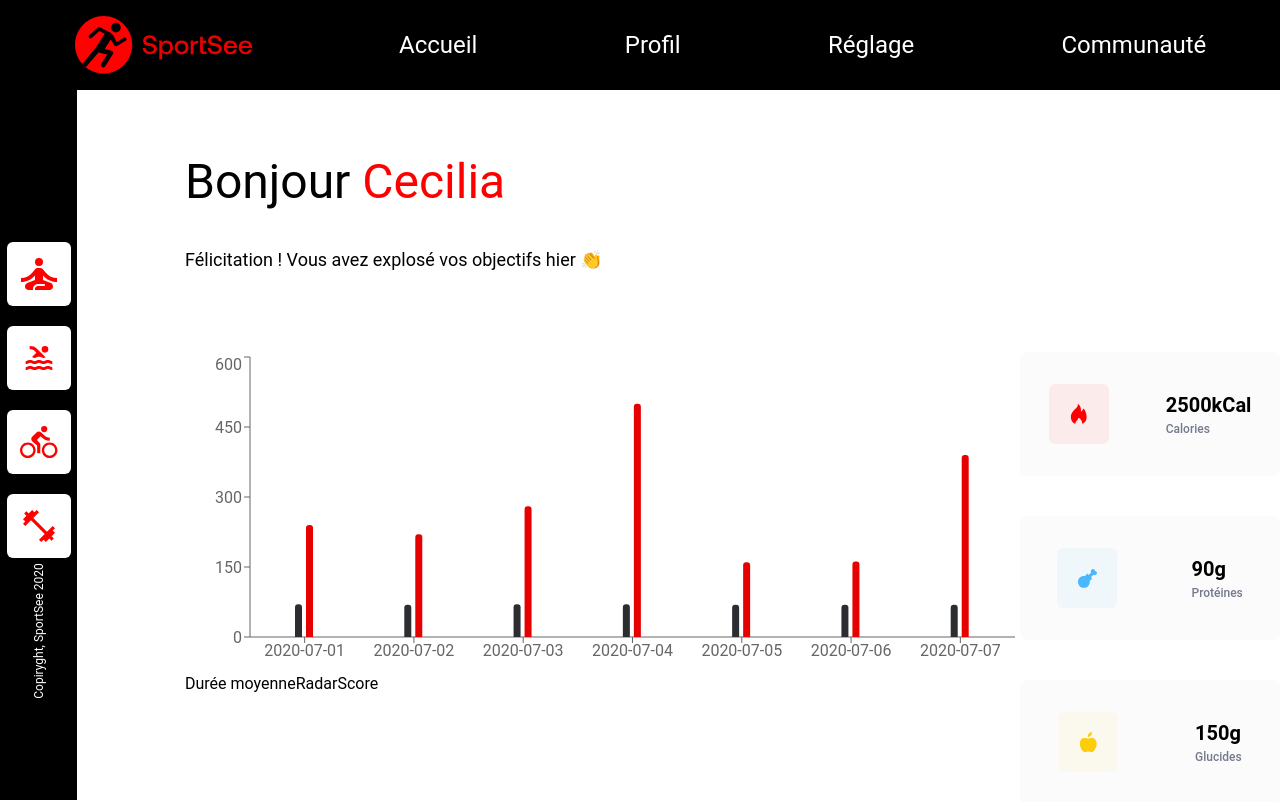
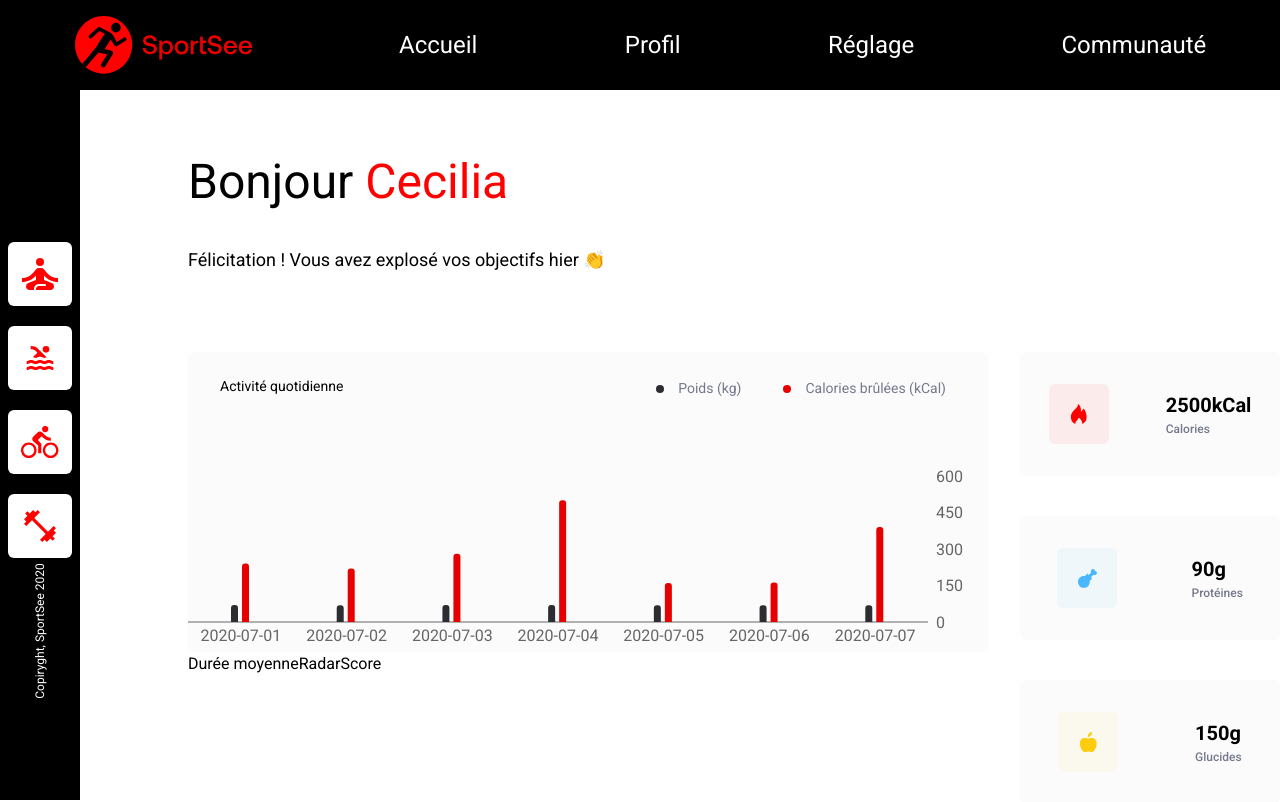
Before and after one commit to TriupLauro/KestelmanValentin_12_30092021, a React (Vite) app: page / in a window 1280 px wide. Shown: the top 802 px of the page. Built offline with nearby package versions, Linux system fonts and the light colour scheme.

Commit message:
Tweaked bar chart

```diff
--- a/index.html
+++ b/index.html
@@ -2,6 +2,10 @@
 <html lang="en">
   <head>
     <meta charset="UTF-8" />
+    <!-- Google font -->
+    <link rel="preconnect" href="https://fonts.googleapis.com">
+    <link rel="preconnect" href="https://fonts.gstatic.com" crossorigin>
+    <link href="https://fonts.googleapis.com/css2?family=Roboto:ital,wght@0,100;0,300;0,400;0,500;0,700;0,900;1,100;1,300;1,400;1,500;1,700;1,900&display=swap" rel="stylesheet">
     <link rel="icon" type="image/svg+xml" href="/src/favicon.svg" />
     <meta name="viewport" content="width=device-width, initial-scale=1.0" />
     <title>Vite App</title>
--- a/src/components/DailyActivity.jsx
+++ b/src/components/DailyActivity.jsx
@@ -1,19 +1,29 @@
 import {Component} from "react";
-import {BarChart, Bar, XAxis, YAxis} from "recharts";
+import {BarChart, Bar, XAxis, YAxis, Legend} from "recharts";
+import {BarChartLegend} from "../constants/GraphLegends";
 
 class DailyActivity extends Component {
     render() {
         return (
-            <BarChart
-                data={this.props.data}
-                width={835}
-                height={320}
-            >
-                <XAxis dataKey="day" />
-                <YAxis />
-                <Bar dataKey="kilogram" fill="#2B2D30" barSize={7} radius={[3,3,0,0]} />
-                <Bar dataKey="calories" fill="#E60000" barSize={7} radius={[3,3,0,0]} />
-            </BarChart>
+            <div className='relative bg-light rounded-md'>
+                <div className='absolute text-bar-legend bar-chart-title left-8 top-6 font-normal'>Activité quotidienne</div>
+                <BarChart
+                    data={this.props.data}
+                    width={800}
+                    height={300}
+                    margin={{top: 100}}
+                >
+                    <XAxis dataKey="day" tickLine={false}/>
+                    <YAxis orientation="right" tickLine={false} axisLine={false}/>
+                    <Bar dataKey="kilogram" fill="#2B2D30" barSize={7} radius={[3,3,0,0]} />
+                    <Bar dataKey="calories" fill="#E60000" barSize={7} radius={[3,3,0,0]} maxBarSize={500}/>
+                    <Legend iconType="circle" align="right" verticalAlign="top" iconSize={8} wrapperStyle={{top:24}}
+                            formatter={(value) => {
+                                return <span className="ml-2.5 mr-8 text-subdued text-bar-legend">{BarChartLegend[value]}</span>
+                            }}
+                    />
+                </BarChart>
+            </div>
         )
     }
 }
--- a/src/components/Dashboard.jsx
+++ b/src/components/Dashboard.jsx
@@ -17,7 +17,7 @@ class Dashboard extends Component {
                             <div>Score</div>
                         </div>
                     </div>
-                    <div>
+                    <div className="ml-8">
                         <Nutrition type="calories" value={this.props.nutritionData.calorieCount}/>
                         <Nutrition type ="proteins" value={this.props.nutritionData.proteinCount}/>
                         <Nutrition type="carbs" value={this.props.nutritionData.carbohydrateCount}/>
--- /dev/null
+++ b/src/constants/GraphLegends.js
@@ -0,0 +1,4 @@
+export const BarChartLegend = {
+    kilogram : 'Poids (kg)',
+    calories : 'Calories brûlées (kCal)'
+}
--- a/tailwind.config.js
+++ b/tailwind.config.js
@@ -10,7 +10,8 @@ module.exports = {
                 'proteins' : '#4AB8FF10',
                 'carbs' : '#F9CE2310',
                 'lipids' : '#FD518110',
-                'calories' : '#FF000010'
+                'calories' : '#FF000010',
+                'bar-chart-title' : '#20253A'
 
             },
             spacing : {
@@ -22,7 +23,8 @@ module.exports = {
             fontSize: {
                 md : '1.5rem',
                 sm : '0.75rem',
-                'nutri-value' : '1.25rem'
+                'nutri-value' : '1.25rem',
+                'bar-legend' : '0.875rem'
             },
             height: {
                 md: '5.625rem',
```
